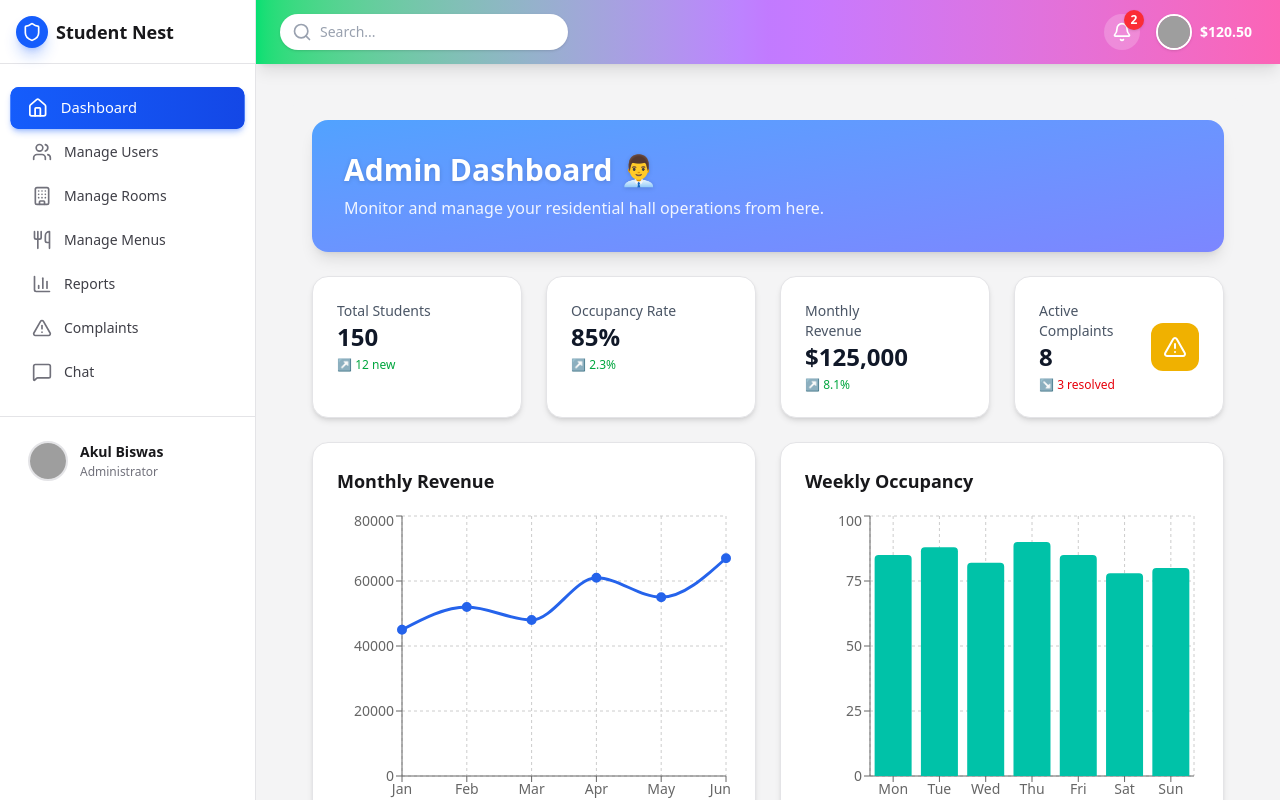
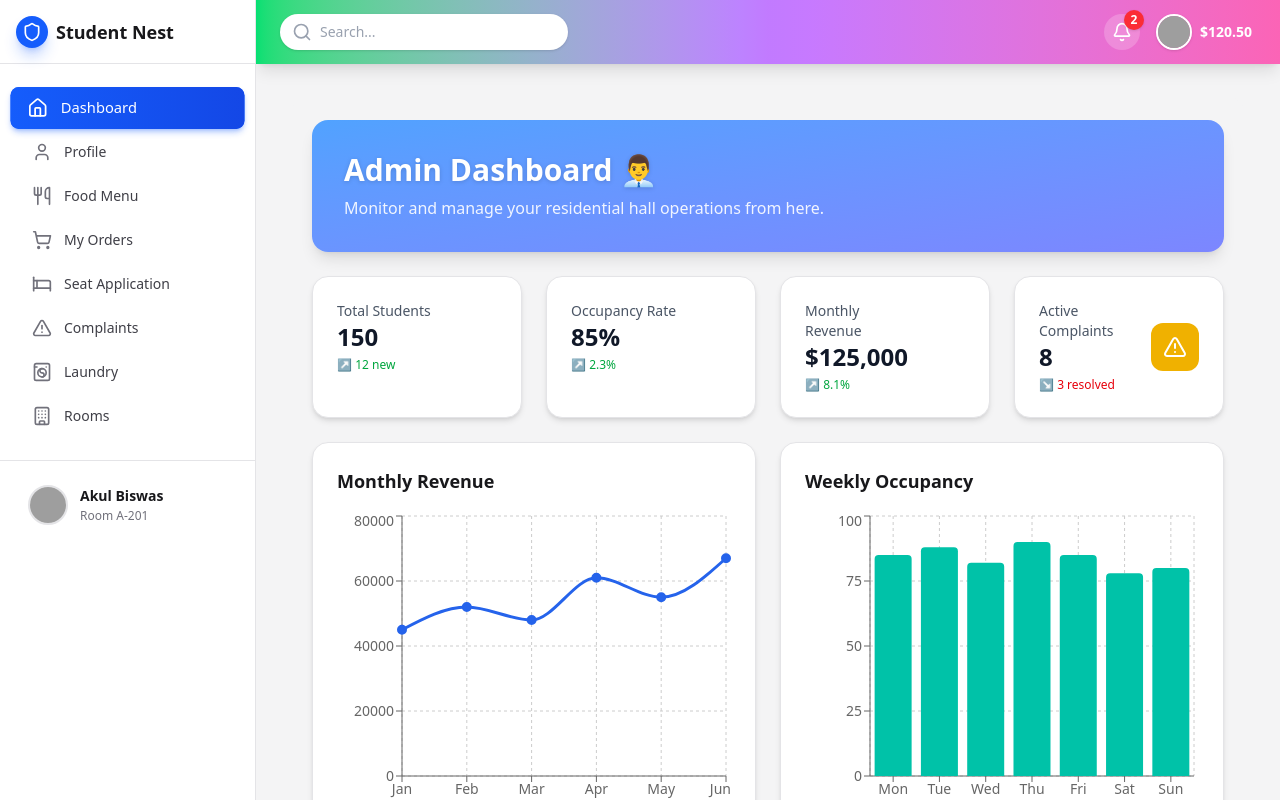
Before and after one commit to AKUL85/CSE-250-client, a React (Vite) app in the folder Project-250-client/: page /dashboard in a window 1280 px wide. Built offline with nearby package versions, Linux system fonts and the light colour scheme; no server answers; grey boxes are pictures that could not be loaded.

Commit message:
render deploy

```diff
--- a/Project-250-client/src/layout/Sidebar.jsx
+++ b/Project-250-client/src/layout/Sidebar.jsx
@@ -10,7 +10,7 @@ const useAuth = () => {
       id: '123',
       name: 'Akul Biswas',
       email: 'john.doe@example.com',
-      role: 'admin', // Change to 'admin' to test admin links
+      role: 'student', // Change to 'admin' to test admin links
       room: 'A-201',
       avatar: 'https://images.unsplash.com/photo-1535713875002-d1d0cf377fde?q=80&w=1780&auto=format&fit=crop',
     },
@@ -30,10 +30,10 @@ const Sidebar = ({ isOpen, onClose }) => {
     { to: '/food/orders', icon: ShoppingCart, label: 'My Orders' },
     { to: '/seat/apply', icon: Bed, label: 'Seat Application' },
     { to: '/complaints', icon: AlertTriangle, label: 'Complaints' },
-    { to: '/chat', icon: MessageSquare, label: 'Chat' },
+    // { to: '/chat', icon: MessageSquare, label: 'Chat' },
     { to: '/laundry', icon: Washing, label: 'Laundry' },
     { to: '/rooms', icon: Building, label: 'Rooms' },
-    { to: '/payments/wallet', icon: CreditCard, label: 'Wallet' },
+    // { to: '/payments/wallet', icon: CreditCard, label: 'Wallet' },
   ];
 
   const adminLinks = [
@@ -43,7 +43,7 @@ const Sidebar = ({ isOpen, onClose }) => {
     { to: '/admin/menus', icon: Utensils, label: 'Manage Menus' },
     { to: '/admin/reports', icon: BarChart3, label: 'Reports' },
     { to: '/complaints', icon: AlertTriangle, label: 'Complaints' },
-    { to: '/chat', icon: MessageSquare, label: 'Chat' },
+    // { to: '/chat', icon: MessageSquare, label: 'Chat' },
   ];
 
   const links = user?.role === 'admin' ? adminLinks : studentLinks;
```
